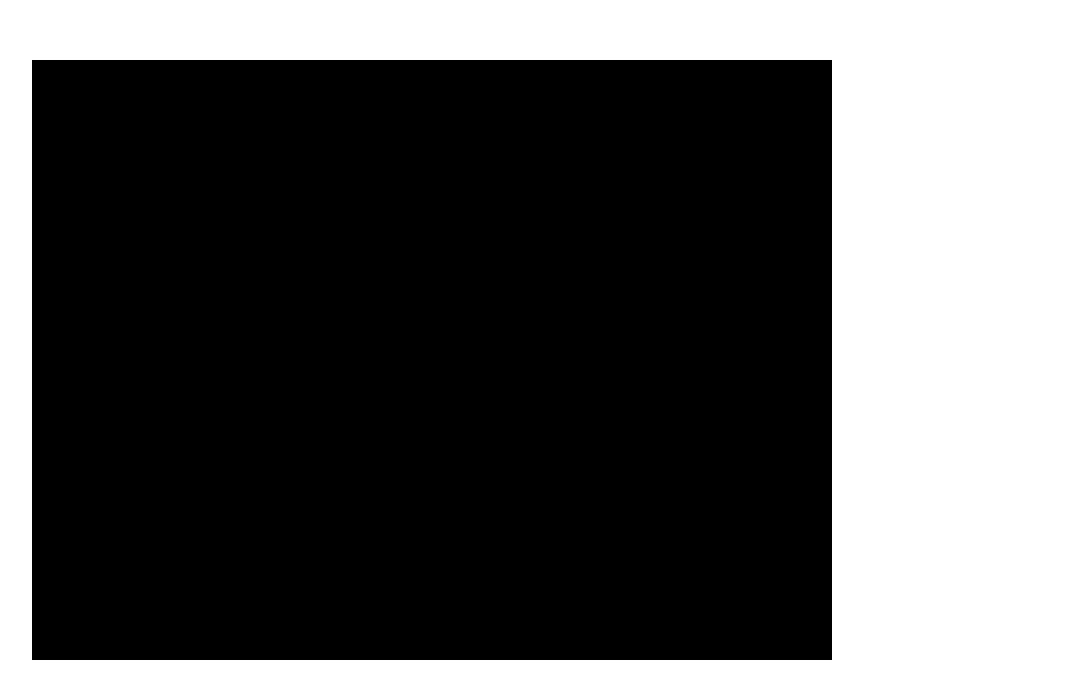
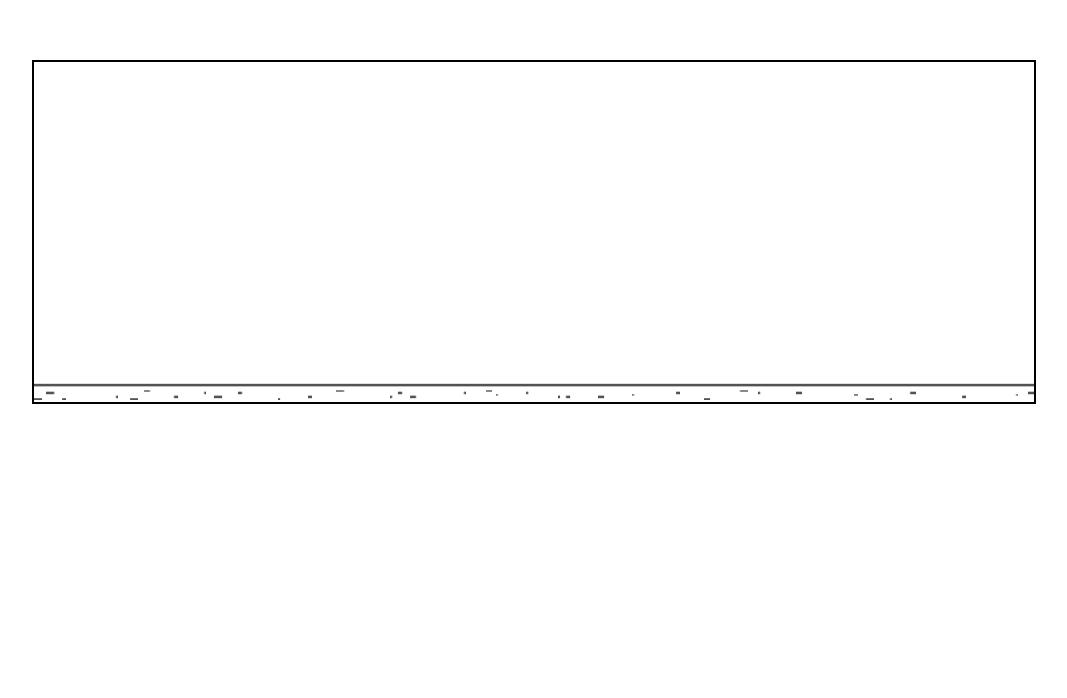
Before and after one commit to wozza0212/phaser, a website built with webpack: page dino-dash-typescript/index.html in a window 1280 px wide. Shown: the part 148-846 px from the top of the page, without its empty margins (176-1243 px from the left). After the commit the page ends 800 px from the top, so only its background shows below. Built offline with nearby package versions, Linux system fonts and the light colour scheme.

Commit message:
added ground parts

```diff
--- a/dino-dash-typescript/index.html
+++ b/dino-dash-typescript/index.html
@@ -6,6 +6,10 @@
       body {
         padding: 200px;
       }
+
+      canvas{
+        border: 2px solid black;
+      }
     </style>
   </head>
   <body>
--- a/dino-dash-typescript/src/index.ts
+++ b/dino-dash-typescript/src/index.ts
@@ -5,8 +5,10 @@ import PlayScene from "./scenes/PlayScene";
 
 const config: Phaser.Types.Core.GameConfig = {
   type: Phaser.AUTO,
-  width: 800,
-  height: 600,
+  width: 1000,
+  height: 340,
+  pixelArt: true,
+  transparent: true,
   physics: {
     default: 'arcade',
   },
--- a/dino-dash-typescript/src/scenes/PlayScene.ts
+++ b/dino-dash-typescript/src/scenes/PlayScene.ts
@@ -6,7 +6,9 @@ class PlayScene extends Phaser.Scene {
     }
 
     create() {
-        alert('The PlayScene has started!')
+        this.add
+            .tileSprite(0, 340, 1000, 26, 'ground')
+            .setOrigin(0, 1)
     }
 }
 
```
